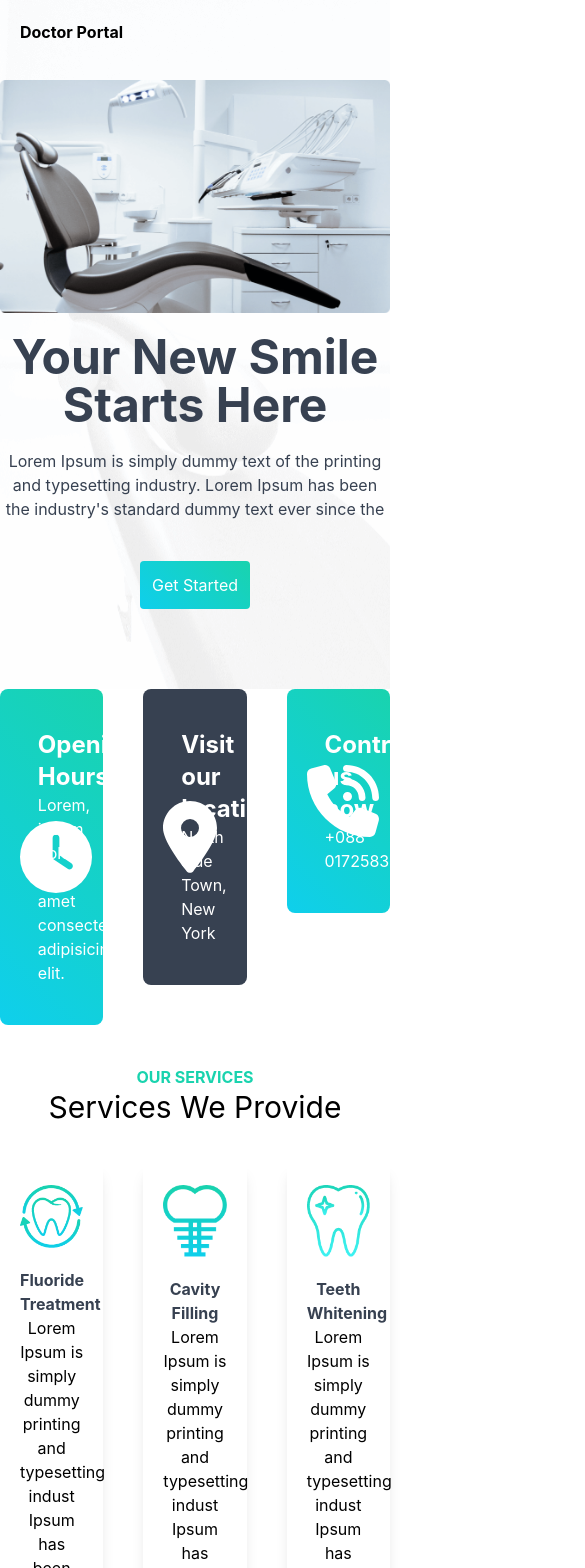
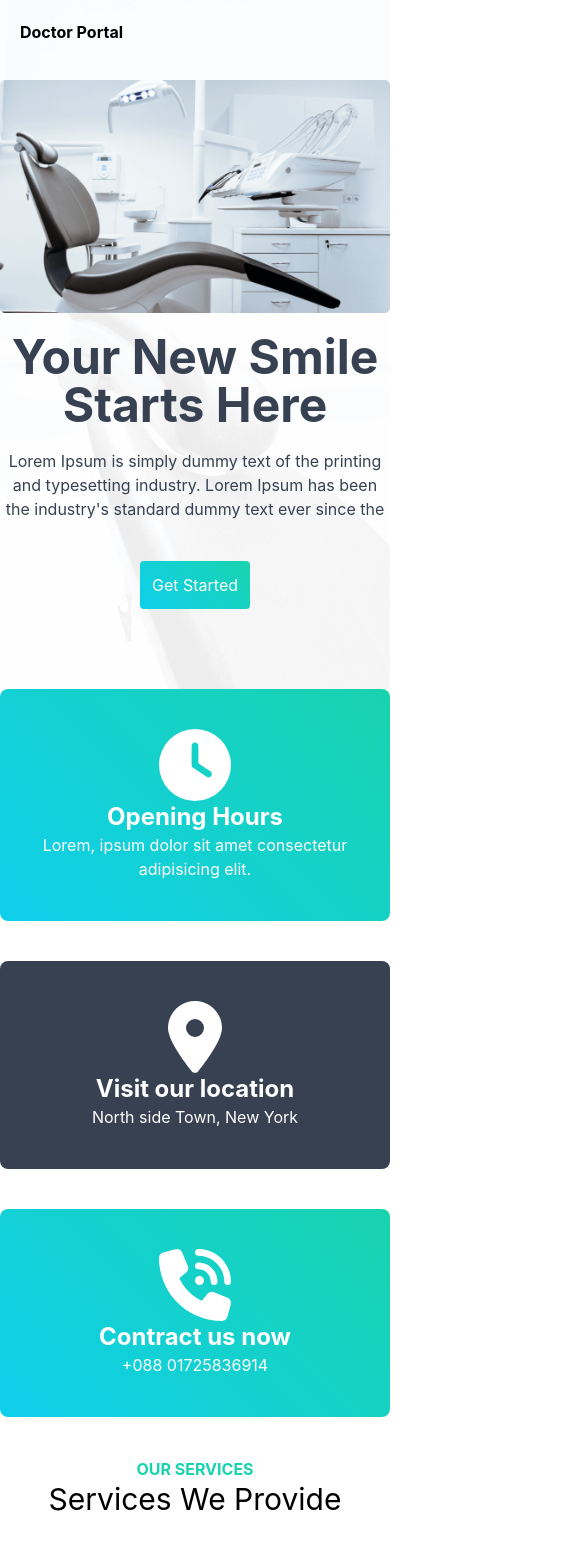
Before and after one commit to suportdevs/doctor_portal_client, a React (Create React App) app: page / in a window 390 px wide. Shown: the top 1568 px of the page, 585 px wide, since content can reach past the window. Built offline with nearby package versions, Linux system fonts and the light colour scheme.

Commit message:
home page responsive

```diff
--- a/src/components/Appointment/MakeAppointment.js
+++ b/src/components/Appointment/MakeAppointment.js
@@ -6,11 +6,11 @@ import Button from '../Button';
 const MakeAppointment = () => {
     return (
         <div style={{backgroundImage: `url(${appointmentBg})`}}>
-            <div className="container mx-auto grid grid-cols-2 gap-32 items-center text-white">
-                <div>
+            <div className="container mx-auto lg:grid lg:grid-cols-2 items-center text-white">
+                <div className='hidden lg:block'>
                     <img src={doctor} alt="" className='-mt-44' />
                 </div>
-                <div>
+                <div className='lg:gap-32 py-10'>
                     <h3 className="font-bold text_color">Appointment</h3>
                     <h1 className="text-3xl my-5">Make an appointment Today</h1>
                     <p>It is a long established fact that a reader will be distracted by the readable content of a page when looking at its layout. The point of using Lorem Ipsumis that it has a more-or-less normal distribution of letters,as opposed to using 'Content here, content here', making it look like readable English. Many desktop publishing packages and web page</p>
--- a/src/components/ContactUs/ContactUs.js
+++ b/src/components/ContactUs/ContactUs.js
@@ -7,7 +7,7 @@ import Button from '../Button';
 const ContactUs = () => {
     return (
         <div style={{backgroundImage: `url(${appointmentBg})`}}>
-            <div className="container mx-auto w-96 py-20 text-center text-white">
+            <div className="container mx-auto lg:w-96 py-20 text-center text-white">
                 <div>
                     <h3 className="font-bold text_color">Contact Us</h3>
                     <h1 className="text-3xl mb-5">Stay connected with us</h1>
--- a/src/components/ExceptionalCare/ExceptionalCare.js
+++ b/src/components/ExceptionalCare/ExceptionalCare.js
@@ -5,11 +5,11 @@ import Button from '../Button';
 const ExceptionalCare = () => {
     return (
         <div className='container mx-auto mt-20 mb-44'>
-            <div className="grid grid-cols-2 gap-32 items-center">
+            <div className="lg:grid lg:grid-cols-2 lg:gap-32 items-center">
                 <div className='place-self-end'>
                     <img src={treatmentImg} alt="" className='w-96' />
                 </div>
-                <div className='w-96'>
+                <div className='w-96 text-center lg:text-left'>
                     <h1 className='font-bold text-5xl'>Exceptional Dental Care, on Your Terms</h1>
                     <p className='my-10'>It is a long established fact that a reader will be distracted by the readable content of a page when looking at its layout. The point of using Lorem Ipsumis that it has a more-or-less normal distribution of letters,as opposed to using 'Content here, content here', making it look like readable English. Many desktop publishing packages and web page</p>
                     <Button>Get Started</Button>
--- a/src/components/Footer/Footer.js
+++ b/src/components/Footer/Footer.js
@@ -5,7 +5,7 @@ const Footer = () => {
     return (
         <div style={{backgroundImage: `url(${footerBg})`}} className='bg-center'>
             <div className="container mx-auto">
-                <div className='grid grid-cols-3 justity-space py-20'>
+                <div className='lg:grid lg:grid-cols-3 justity-space py-20'>
                     <div>
                         <h3 className="font-bold text-gray-400">SERVICES</h3>
                         <p>Emergency Checkup</p>
@@ -13,7 +13,7 @@ const Footer = () => {
                         <p>Weekly Checkup</p>
                         <p>Deep Checkup</p>
                     </div>
-                    <div>
+                    <div className='my-10 lg:my-0'>
                         <h3 className="font-bold text-gray-400">ORAL HEALTH</h3>
                         <p>Fluoride Treatment</p>
                         <p>Cavity Filling</p>
--- a/src/components/Information/Information.js
+++ b/src/components/Information/Information.js
@@ -5,12 +5,12 @@ import InformationCard from "./InformationCard";
 const Information = () => {
     return (
         <div className='container mx-auto'>
-            <div className="grid grid-cols-3 gap-10 text-white">
+            <div className="lg:grid lg:grid-cols-3 lg:gap-10 text-white">
             <InformationCard icon={faClock} className='bg_color py-10 px-5 rounded-lg'>
                 <h3 className='text-2xl font-bold'>Opening Hours</h3>
                 <p>Lorem, ipsum dolor sit amet consectetur adipisicing elit.</p>
             </InformationCard>
-            <InformationCard icon={faLocationDot} className='py-10 px-5 rounded-lg bg-gray-700'>
+            <InformationCard icon={faLocationDot} className='py-10 px-5 my-10 lg:my-0 rounded-lg bg-gray-700'>
             <h3 className='text-2xl font-bold'>Visit our location</h3>
                             <p>North side Town, New York</p>
             </InformationCard>
--- a/src/components/Information/InformationCard.js
+++ b/src/components/Information/InformationCard.js
@@ -5,7 +5,7 @@ const InformationCard = ({icon, className, children}) => {
     return (
         <div>
             <div className={`${className}`}>
-                    <div className="grid grid-cols-4 gap-2 flex items-center">
+                    <div className="md:grid md:grid-cols-4 md:gap-2 md:flex text-center md:text-left items-center">
                         <div>
                             <FontAwesomeIcon icon={icon} className="text-7xl"/>
                         </div>
--- a/src/components/Navbar/Navbar.js
+++ b/src/components/Navbar/Navbar.js
@@ -7,7 +7,7 @@ const Navbar = () => {
                 <div>
                     <h2 className='p-5 font-bold'>Doctor Portal</h2>
                 </div>
-                <div className='hidden md:flex justify-self-end items-center'>
+                <div className='hidden lg:flex justify-self-end items-center'>
                     <a className='p-3 cursor-pointer hover:bg-gray-700 hover:rounded hover:text-gray-300'>Home</a>
                     <a className='p-3 cursor-pointer hover:bg-gray-700 hover:rounded hover:text-gray-300'>About</a>
                     <a className='p-3 cursor-pointer hover:bg-gray-700 hover:rounded hover:text-gray-300'>Appointment</a>
--- a/src/components/OurServices/OurServices.js
+++ b/src/components/OurServices/OurServices.js
@@ -11,12 +11,12 @@ const OurServices = () => {
                     <h3 className='font-bold text_color'>OUR SERVICES</h3>
                     <h1 className='text-3xl'>Services We Provide</h1>
                 </div>
-                <div className='grid grid-cols-3 gap-10'>
+                <div className='lg:grid lg:grid-cols-3 lg:gap-10'>
                     <OurServicesCard icon={fluoride} className='shadow-lg rounded p-5'>
                         <h2 className='font-bold text-gray-700 mt-5'>Fluoride Treatment</h2>
                         <p>Lorem Ipsum is simply dummy printing and typesetting indust Ipsum has been the</p>
                     </OurServicesCard>
-                    <OurServicesCard icon={cavity} className='shadow-lg rounded p-5'>
+                    <OurServicesCard icon={cavity} className='shadow-lg rounded p-5 my-10 lg:my-0'>
                         <h2 className='font-bold text-gray-700 mt-5'>Cavity Filling</h2>
                         <p>Lorem Ipsum is simply dummy printing and typesetting indust Ipsum has been the</p>
                     </OurServicesCard>
--- a/src/components/PatientsReview/PatientsReview.js
+++ b/src/components/PatientsReview/PatientsReview.js
@@ -11,7 +11,7 @@ const PatientsReview = () => {
                     <h3 className='font-bold text_color'>Testimonial</h3>
                     <h1 className='text-3xl'>What Our Patients Says</h1>
                 </div>
-                <div className='grid grid-cols-3 gap-10'>
+                <div className='lg:grid lg:grid-cols-3 lg:gap-10'>
                     <PatientsReviewCard icon={fluoride} className='shadow-lg rounded p-5 text-start'>
                         <p>It is a long established fact that by the readable content of a lot layout. The point of using Lorem a more-or-less normal distribu to using Content here, content</p>
                     </PatientsReviewCard>
--- a/src/components/Welcome/Welcome.js
+++ b/src/components/Welcome/Welcome.js
@@ -7,9 +7,9 @@ const Welcome = () => {
     return (
         <div className="relative welcome-warpper-area " style={{backgroundImage: `url(${welcomeBg})`}}>
             <div className="welcome-area container mx-auto">
-                <div className="py-20 md:py-32 flex flex-col-reverse text-center md:grid md:grid-cols-2 md:gap-20 md:flex  items-center">
+                <div className="py-20 lg:py-32 flex flex-col-reverse text-center lg:grid lg:grid-cols-2 lg:gap-20 lg:flex  items-center">
                     <div>
-                        <h1 className='pt-5 md:pt-0 text-5xl font-bold text-gray-700'>Your New Smile Starts Here</h1>
+                        <h1 className='pt-5 lg:pt-0 text-5xl font-bold text-gray-700'>Your New Smile Starts Here</h1>
                         <p className='py-5 md;py-10 text-gray-700'>Lorem Ipsum is simply dummy text of the printing and typesetting industry. Lorem Ipsum has been the industry's standard dummy text ever since the</p>
                         <Button>Get Started</Button>
                     </div>
--- a/tailwind.config.js
+++ b/tailwind.config.js
@@ -8,7 +8,7 @@ module.exports = {
       'sm': '390px',
       // => @media (min-width: 640px) { ... }
 
-      'md': '391px',
+      'md': '780px',
       // => @media (min-width: 768px) { ... }
 
       'lg': '1024px',
```
